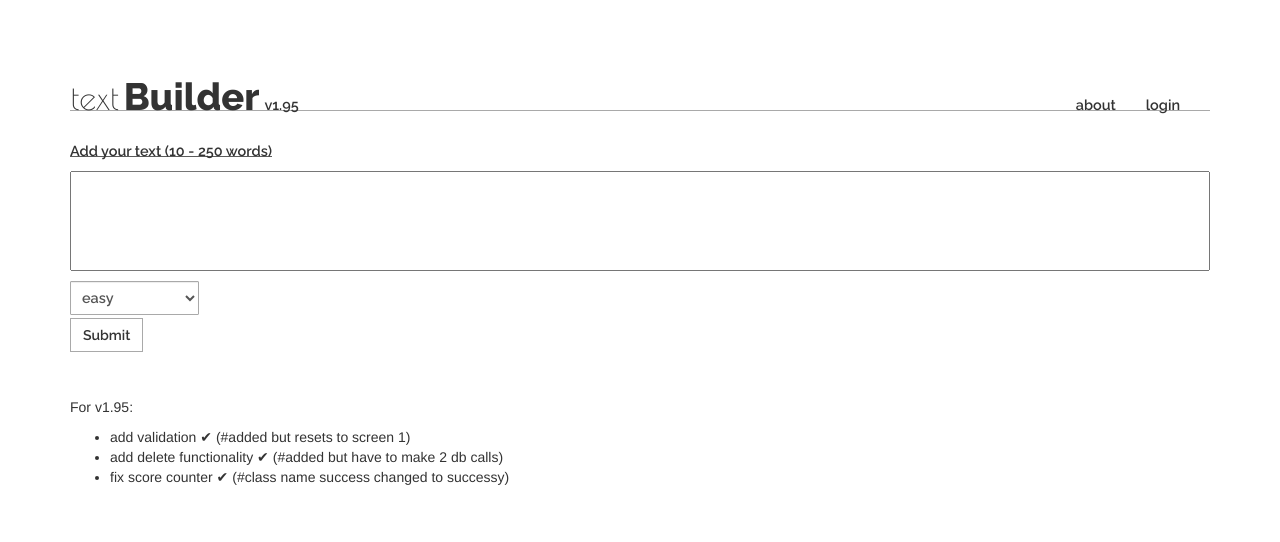
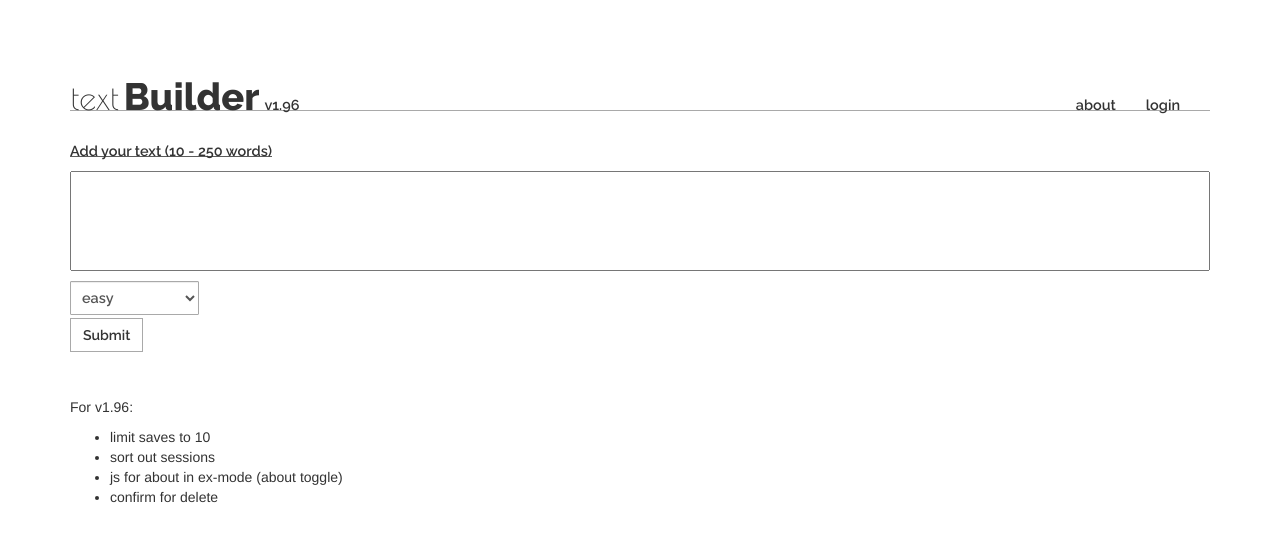
Before and after one commit to chrisjkellett/textBuilder, a Flask app: page / in a window 1280 px wide. Shown: the top 542 px of the page. Run offline with Flask 2, Linux system fonts and the light colour scheme; parts of the project's set-up code (start-up, migrations or seed data) failed here and were passed over; some libraries are stand-ins or nearby versions.

Commit message:
v1.96 init

```diff
--- a/templates/layouts/master.html
+++ b/templates/layouts/master.html
@@ -42,7 +42,7 @@
                         <a class="navbar-brand" id="title-link" href="{{ url_for('index') }}">
                             <span class="poiret">text</span>
                             <span class="raleway font-heavy"><strong>Builder</strong></span>
-                            <span class="raleway font-small">v1.95</span>
+                            <span class="raleway font-small">v1.96</span>
                         </a>
                     </div>
                     <div class="collapse navbar-collapse" id="bs-example-navbar-collapse-1">
@@ -88,11 +88,12 @@
 
                 {% block body %}{% endblock %}
             </div>
-            <p>For v1.95:</p>
+            <p>For v1.96:</p>
             <ul>
-            <li>add validation ✔ (#added but resets to screen 1)</li>
-            <li>add delete functionality ✔ (#added but have to make 2 db calls)</li>
-                <li>fix score counter ✔ (#class name success changed to successy)</li>
+            <li>limit saves to 10</li>
+            <li>sort out sessions</li>
+            <li>js for about in ex-mode (about toggle)</li>
+            <li>confirm for delete</li>
             </ul>
         </div><!--END WRAPPER -->
 
```
